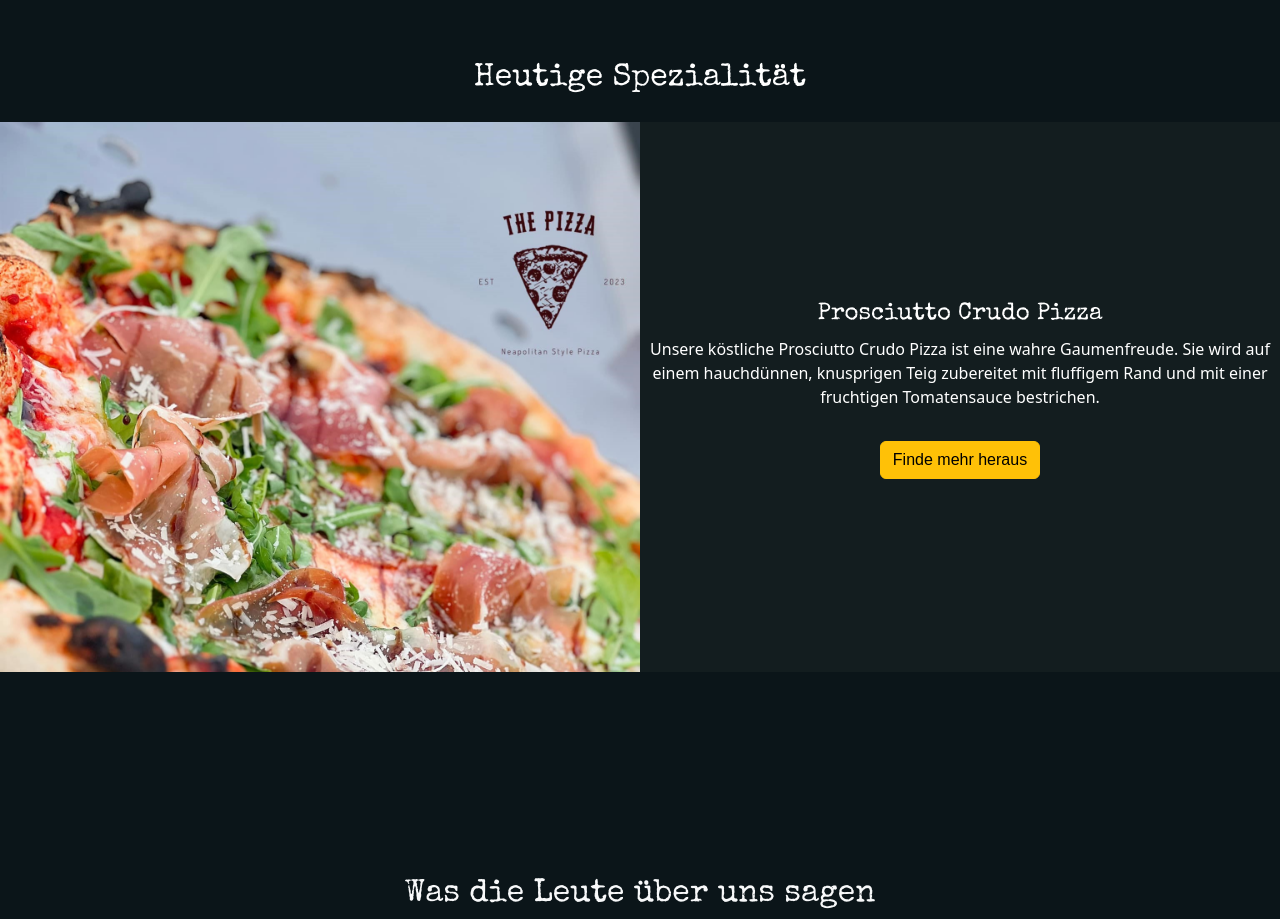
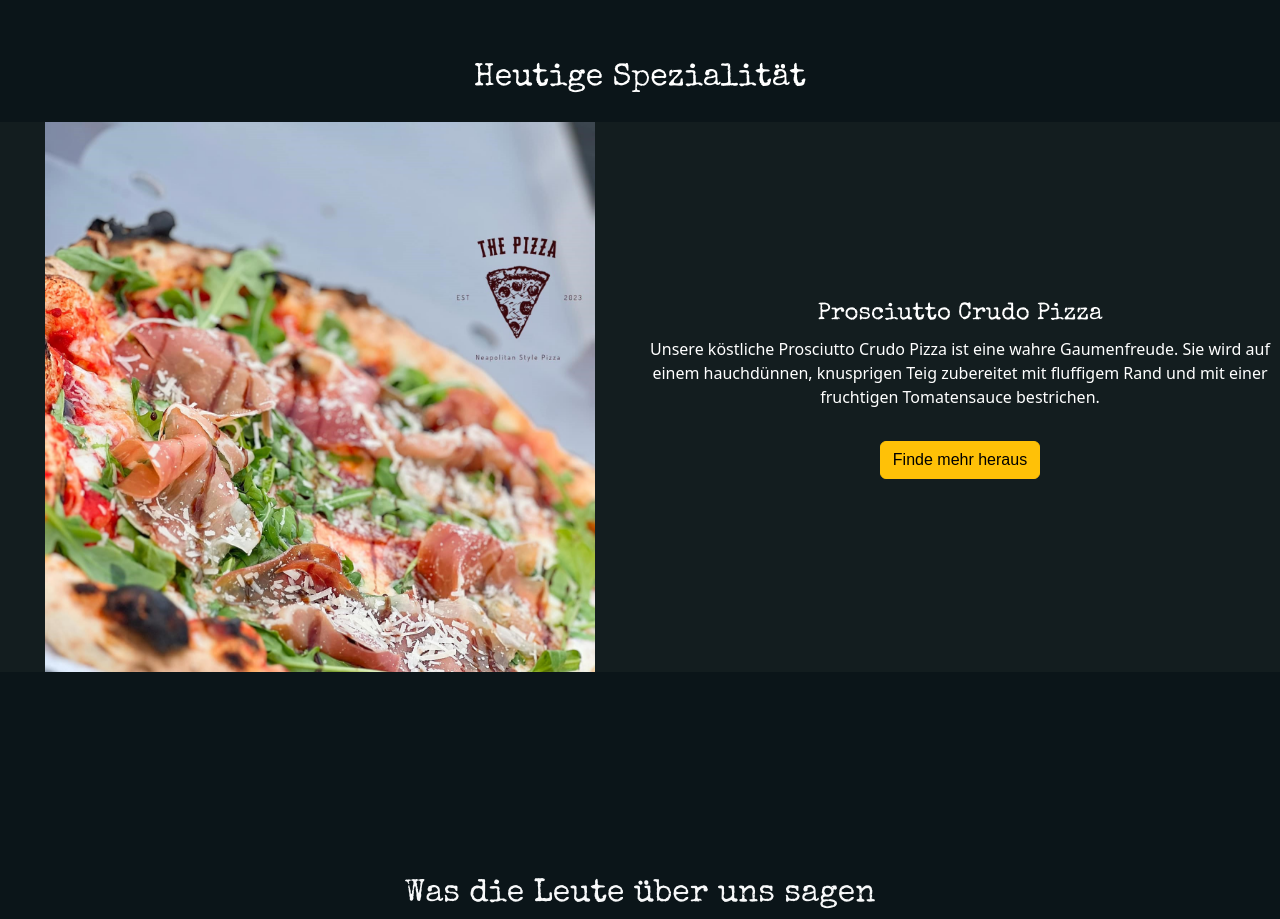
Before and after one commit to Iulia2191/ThePizzaWebsite, a React (Vite) app in the folder the-pizza/: page / in a window 1280 px wide. Shown: the part 1620-2539 px from the top of the page. Built offline with nearby package versions, Linux system fonts and the light colour scheme; a web font is replaced by a local one.

Commit message:
Update Special.css

```diff
--- a/the-pizza/src/Components/Special/Special.css
+++ b/the-pizza/src/Components/Special/Special.css
@@ -27,9 +27,10 @@
 }
 
 .special-img img{
-    width: 100%;
-    max-height: 550px;
+    width: 550px;
+    height: 550px;
     object-fit: cover;
+    boerder-radius:50%;
 
 }
 .special-text{
```
